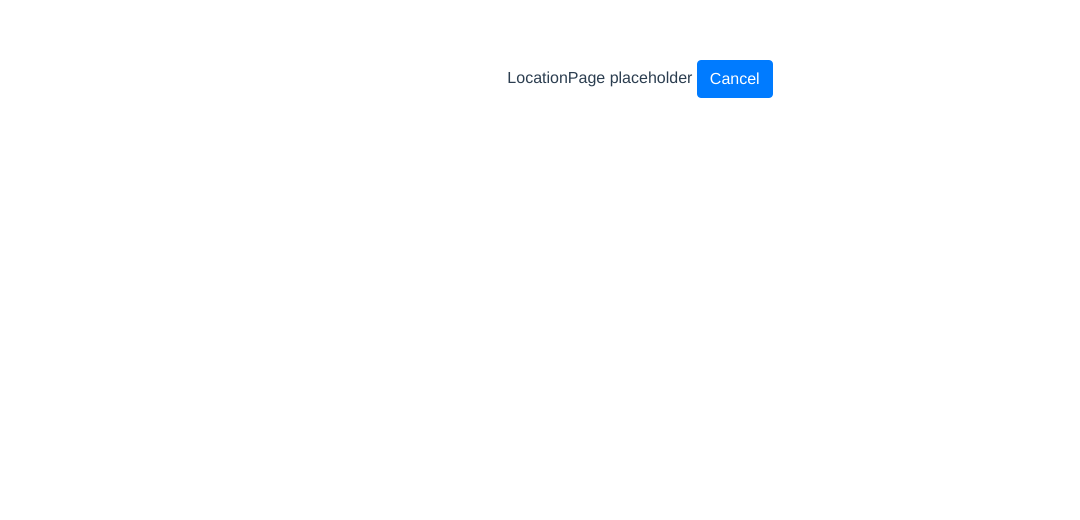
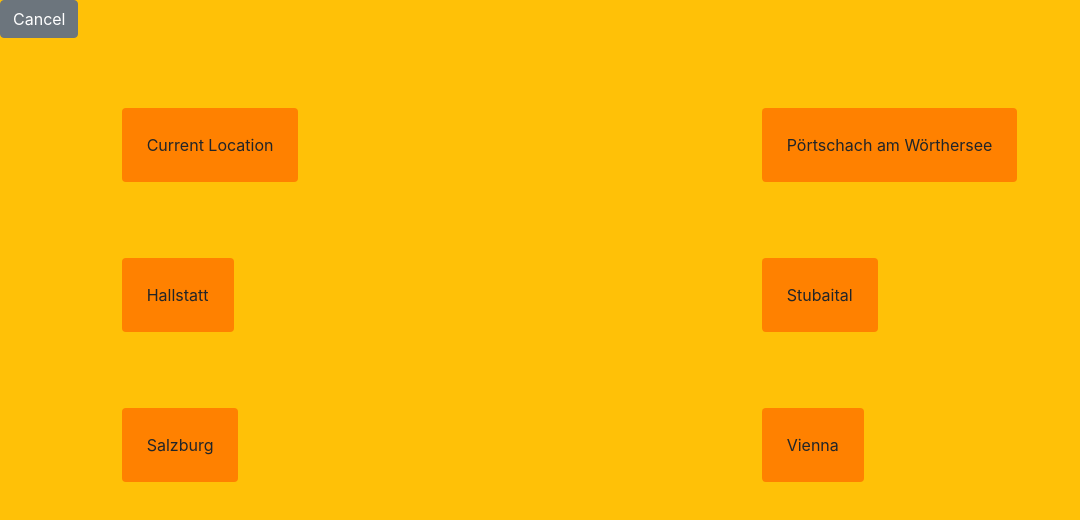
Before and after one commit to sandrabidiak/oHa-web, a Vue app in the folder oha-web/: page /#/ in a window 1280 px wide. Shown: the top 520 px of the page, without its empty margins (0-1080 px from the left). Built offline with nearby package versions, Linux system fonts and the light colour scheme.

Commit message:
- initial styles -added buttons for LocationPage

```diff
--- a/oha-web/src/App.vue
+++ b/oha-web/src/App.vue
@@ -1,5 +1,5 @@
 <template>
-  <div id="app">
+  <div id="app" class="full-page-height">
     <router-view/>
   </div>
 </template>
@@ -11,12 +11,12 @@ export default {
 </script>
 
 <style>
-#app {
+/* #app {
   font-family: 'Avenir', Helvetica, Arial, sans-serif;
   -webkit-font-smoothing: antialiased;
   -moz-osx-font-smoothing: grayscale;
   text-align: center;
   color: #2c3e50;
   margin-top: 60px;
-}
+} */
 </style>
--- a/oha-web/src/assets/css/custom-styles.css
+++ b/oha-web/src/assets/css/custom-styles.css
@@ -1 +1,12 @@
 /* global styles */
+html {
+    height: 100%;
+}
+
+body {
+    height: 100%;
+}
+
+.full-page-height {
+    height: 100%;
+}
--- a/oha-web/src/components/LocationPage.vue
+++ b/oha-web/src/components/LocationPage.vue
@@ -1,9 +1,34 @@
 <template>
-  <div>
-    LocationPage placeholder
+  <div class="bg-warning full-page-height">
     <router-link :to="{name: 'Search'}">
-      <button class="btn btn-primary">Cancel</button>
+      <button type="button" class="btn btn-secondary">Cancel</button>
     </router-link>
+    <section class="container-fluid" style="margin-top:70px">
+      <section class="row justify-content-around" style="height:150px">
+        <div class="col-sm-4">
+          <button class="btn px-4 py-4" style="background-color:#ff8100">Current Location</button>
+        </div>
+        <div class="col-sm-4">
+          <button class="btn px-4 py-4" style="background-color:#ff8100">Pörtschach am Wörthersee</button>
+        </div>
+      </section>
+      <section class="row justify-content-around" style="height:150px">
+        <div class="col-sm-4">
+          <button class="btn px-4 py-4" style="background-color:#ff8100">Hallstatt</button>
+        </div>
+        <div class="col-sm-4">
+          <button class="btn px-4 py-4" style="background-color:#ff8100">Stubaital</button>
+        </div>
+      </section>
+      <section class="row justify-content-around" style="height:150px">
+        <div class="col-sm-4">
+          <button class="btn px-4 py-4" style="background-color:#ff8100">Salzburg</button>
+        </div>
+        <div class="col-sm-4">
+          <button class="btn px-4 py-4" style="background-color:#ff8100">Vienna</button>
+        </div>
+      </section>
+    </section>
   </div>
 </template>
 
--- a/oha-web/src/components/SearchPage.vue
+++ b/oha-web/src/components/SearchPage.vue
@@ -1,5 +1,5 @@
 <template>
-  <div>
+  <div class="bg-success full-page-height">
     <SliderComponent/>
     <br>
     <SearchComponent msg="Welcome to oha-web app"/>
```
